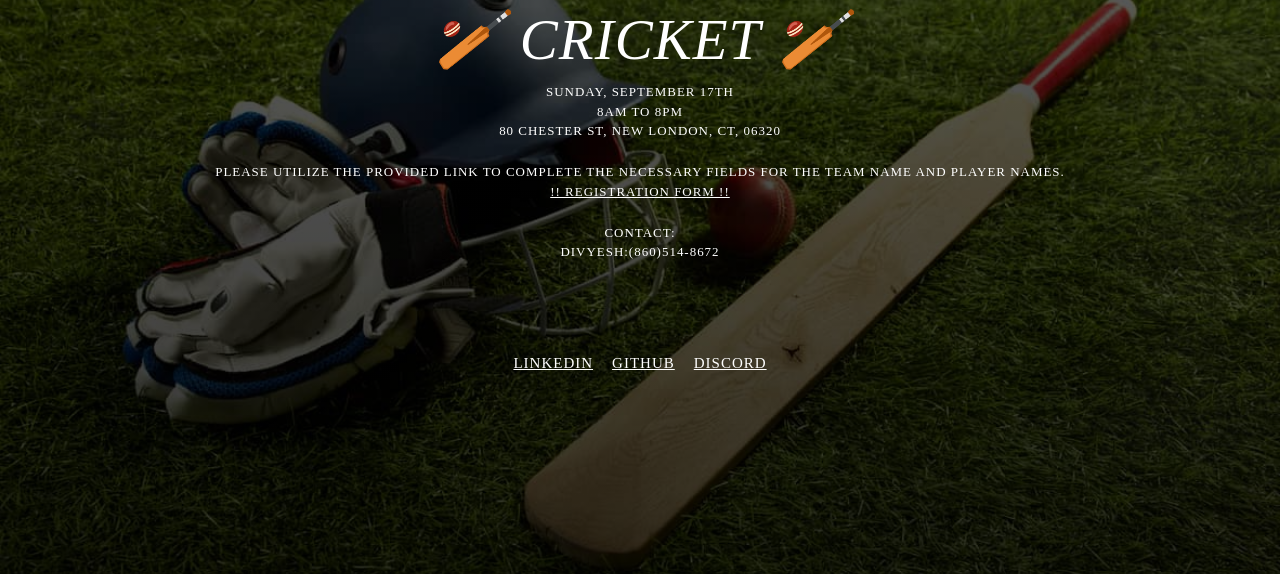
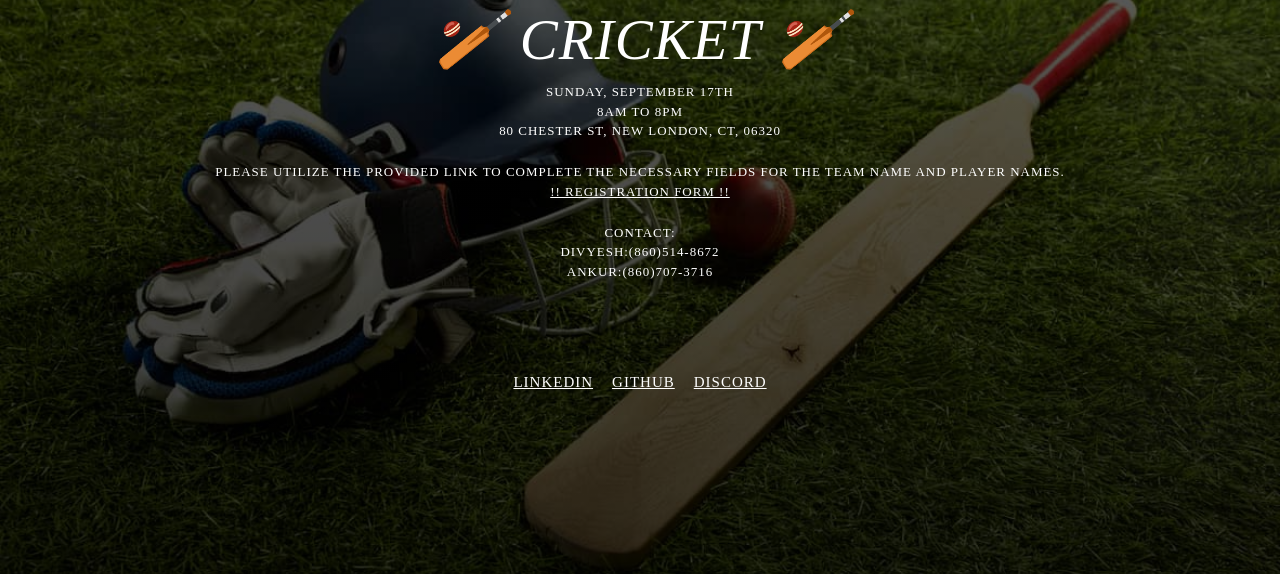
Before and after one commit to Sheel2003/cricket, a plain HTML site: page index.html in a window 1280 px wide. Shown: the part 226-800 px from the top of the page. Drawn offline with nearby package versions, Linux system fonts and the light colour scheme.

Commit message:
Update index.html

```diff
--- a/index.html
+++ b/index.html
@@ -75,6 +75,7 @@
 			<div class=row>
 				<div class="col-md-12"> Contact: </div>
 				<div class="col-md-12"> Divyesh:(860)514-8672 </div>
+				<div class="col-md-12"> Ankur:(860)707-3716 </div>
 			</div>
 
 
```
